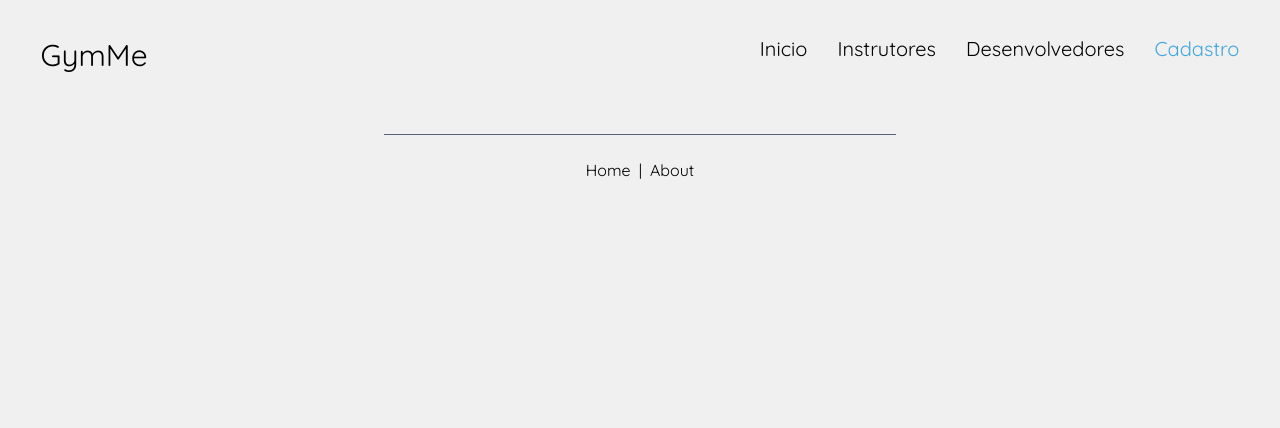
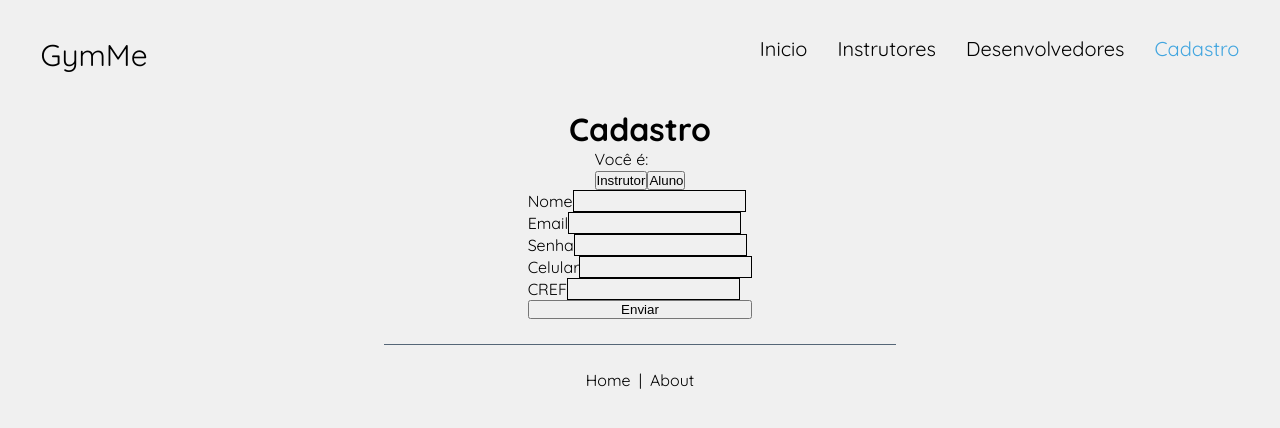
Before and after one commit to victorhfernandes/GymMe, a React (Vite) app: page /cadastro in a window 1280 px wide. Shown: the top 428 px of the page. Built offline with nearby package versions, Linux system fonts and the light colour scheme; the HTML template or start-up script is replaced by a standard one.

Commit message:
pagina cadastro adicionada

```diff
--- a/src/App.tsx
+++ b/src/App.tsx
@@ -1,6 +1,7 @@
 import { Routes, Route } from "react-router-dom";
 import Home from "./pages/Home/Home";
 import About from "./pages/About";
+import Cadastro from "./pages/Cadastro/Cadastro";
 import NavBar from "./components/NavBar/NavBar";
 import Footer from "./components/Footer/Footer";
 import "./App.css";
@@ -12,6 +13,7 @@ const App = () => {
       <Routes>
         <Route path="/" element={<Home />} />
         <Route path="/about" element={<About />} />
+        <Route path="/cadastro" element={<Cadastro />} />
       </Routes>
       <Footer />
     </>
--- /dev/null
+++ b/src/pages/Cadastro/Cadastro.css
@@ -0,0 +1,14 @@
+.containner-cadastro {
+  display: flex;
+  flex-direction: column;
+  align-items: center;
+}
+
+.input-cadastro {
+  border: 1px solid black;
+}
+
+.forms-cadastro {
+  display: flex;
+  flex-direction: column;
+}
--- /dev/null
+++ b/src/pages/Cadastro/Cadastro.tsx
@@ -0,0 +1,110 @@
+import { FormEvent, useState } from "react";
+import "./Cadastro.css";
+
+const Cadastro = () => {
+  const [nome, setNome] = useState("");
+  const [email, setEmail] = useState("");
+  const [senha, setSenha] = useState("");
+  const [celular, setCelular] = useState("");
+  const [cref, setCref] = useState("");
+
+  const handleSubmit = async (event: FormEvent) => {
+    event.preventDefault(); // prevent page refresh
+
+    const URL = "http://localhost:3000/api/instrutor";
+
+    const cadastro = {
+      nm_instrutor: nome,
+      email_instrutor: email,
+      senha_instrutor: senha,
+      cel_instrutor: celular,
+      cref_instrutor: cref,
+    };
+
+    const response = await fetch(URL, {
+      headers: {
+        "Content-Type": "application/json",
+      },
+      method: "POST",
+      body: JSON.stringify(cadastro),
+    });
+
+    const responseJson = await response.json();
+    alert(responseJson);
+  };
+
+  return (
+    <>
+      <div className="containner-cadastro">
+        <h1>Cadastro</h1>
+        <label>
+          Você é:
+          <div>
+            <button>Instrutor</button>
+            <button>Aluno</button>
+          </div>
+        </label>
+        <form className="forms-cadastro" onSubmit={handleSubmit}>
+          <label>
+            Nome
+            <input
+              className="input-cadastro"
+              type="text"
+              onChange={(event) => setNome(event.target.value)}
+              value={nome}
+              autoComplete="on"
+              name="nome"
+            />
+          </label>
+          <label>
+            Email
+            <input
+              className="input-cadastro"
+              type="email"
+              onChange={(event) => setEmail(event.target.value)}
+              value={email}
+              autoComplete="on"
+              name="email"
+            />
+          </label>
+          <label>
+            Senha
+            <input
+              className="input-cadastro"
+              type="password"
+              onChange={(event) => setSenha(event.target.value)}
+              value={senha}
+              autoComplete="on"
+              name="senha"
+            />
+          </label>
+          <label>
+            Celular
+            <input
+              className="input-cadastro"
+              type="text"
+              onChange={(event) => setCelular(event.target.value)}
+              value={celular}
+              autoComplete="on"
+              name="celular"
+            />
+          </label>
+          <label>
+            CREF
+            <input
+              className="input-cadastro"
+              type="text"
+              onChange={(event) => setCref(event.target.value)}
+              value={cref}
+              autoComplete="on"
+              name="cref"
+            />
+          </label>
+          <button type="submit">Enviar</button>
+        </form>
+      </div>
+    </>
+  );
+};
+
+export default Cadastro;
```
